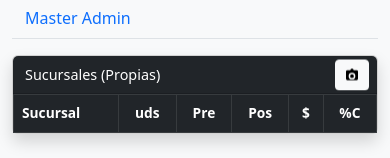
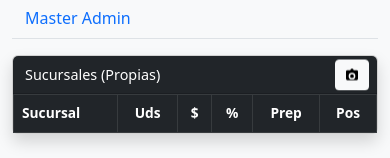
Before and after one commit to steevenU1/nano_php, a PHP site: page /dashboard_unificado.php in a window 390 px wide. Shown: the part 992-1150 px from the top of the page. Run offline with PHP 8.4, Linux system fonts and the light colour scheme; the visitor is signed in with stand-in values (Sample User, id 1); data that the repository does not hold is empty.

Commit message:
ajuste de columnas en dashboard semabnal y mensual

```diff
--- a/dashboard_unificado.php
+++ b/dashboard_unificado.php
@@ -568,20 +568,22 @@ if ($otrasVal>0) { $labelsGraf[]='Otras'; $dataGraf[]=round($otrasVal,2); }
                           <tr>
                             <th>Sucursal</th>
                             <th class="d-none d-md-table-cell">Tipo</th>
-                            <!-- Desktop cols -->
+
+                            <!-- Desktop (orden: Uds, Ventas $, % Cumpl., Prep, Pos, Cuota $, Progreso) -->
                             <th class="d-none d-md-table-cell">Unidades</th>
-                            <th class="d-none d-md-table-cell">SIM Prepago</th>
-                            <th class="d-none d-md-table-cell">SIM Pospago</th>
-                            <th class="d-none d-md-table-cell">Cuota $</th>
                             <th class="d-none d-md-table-cell">Ventas $</th>
                             <th class="d-none d-md-table-cell">% Cumpl.</th>
+                            <th class="d-none d-md-table-cell">Prep</th>
+                            <th class="d-none d-md-table-cell">Pos</th>
+                            <th class="d-none d-md-table-cell">Cuota $</th>
                             <th class="d-none d-md-table-cell">Progreso</th>
-                            <!-- Móvil abreviado -->
-                            <th class="d-table-cell d-md-none text-center">uds</th>
-                            <th class="d-table-cell d-md-none text-center">Pre</th>
+
+                            <!-- Móvil (orden: Uds, $, %, Prep, Pos) -->
+                            <th class="d-table-cell d-md-none text-center">Uds</th>
+                            <th class="d-table-cell d-md-none text-center">$</th>
+                            <th class="d-table-cell d-md-none text-center">%</th>
+                            <th class="d-table-cell d-md-none text-center">Prep</th>
                             <th class="d-table-cell d-md-none text-center">Pos</th>
-                            <th class="d-table-cell d-md-none text-center">$</th>
-                            <th class="d-table-cell d-md-none text-center">%C</th>
                           </tr>
                         </thead>
                         <tbody>
@@ -642,20 +644,21 @@ if ($otrasVal>0) { $labelsGraf[]='Otras'; $dataGraf[]=round($otrasVal,2); }
                           <th class="d-none d-md-table-cell">Sucursal</th>
                           <th class="d-none d-md-table-cell">Tipo</th>
 
-                          <!-- Desktop -->
+                          <!-- Desktop (Uds, Ventas $, % Cumpl., Prep, Pos, Cuota (u), Progreso) -->
                           <th class="d-none d-md-table-cell">Unidades</th>
-                          <th class="d-none d-md-table-cell">SIM Prepago</th>
-                          <th class="d-none d-md-table-cell">SIM Pospago</th>
                           <th class="d-none d-md-table-cell">Ventas $</th>
                           <th class="d-none d-md-table-cell">% Cumpl.</th>
+                          <th class="d-none d-md-table-cell">Prep</th>
+                          <th class="d-none d-md-table-cell">Pos</th>
+                          <th class="d-none d-md-table-cell">Cuota (u)</th>
                           <th class="d-none d-md-table-cell">Progreso</th>
 
-                          <!-- Móvil abreviado -->
-                          <th class="d-table-cell d-md-none text-center">uds</th>
-                          <th class="d-table-cell d-md-none text-center">Pre</th>
+                          <!-- Móvil (Uds, $, %, Prep, Pos) -->
+                          <th class="d-table-cell d-md-none text-center">Uds</th>
+                          <th class="d-table-cell d-md-none text-center">$</th>
+                          <th class="d-table-cell d-md-none text-center">%</th>
+                          <th class="d-table-cell d-md-none text-center">Prep</th>
                           <th class="d-table-cell d-md-none text-center">Pos</th>
-                          <th class="d-table-cell d-md-none text-center">$</th>
-                          <th class="d-table-cell d-md-none text-center">%C</th>
                         </tr>
                       </thead>
                       <tbody>
@@ -718,17 +722,17 @@ if ($otrasVal>0) { $labelsGraf[]='Otras'; $dataGraf[]=round($otrasVal,2); }
                                 <th>Sucursal</th>
                                 <th class="d-none d-md-table-cell">Tipo</th>
 
-                                <!-- Desktop -->
+                                <!-- Desktop: Uds, Ventas $, Prep, Pos -->
                                 <th class="d-none d-md-table-cell">Unidades</th>
-                                <th class="d-none d-md-table-cell">SIM Prepago</th>
-                                <th class="d-none d-md-table-cell">SIM Pospago</th>
                                 <th class="d-none d-md-table-cell">Ventas $</th>
+                                <th class="d-none d-md-table-cell">Prep</th>
+                                <th class="d-none d-md-table-cell">Pos</th>
 
-                                <!-- Móvil abreviado -->
-                                <th class="d-table-cell d-md-none text-center">uds</th>
-                                <th class="d-table-cell d-md-none text-center">Pre</th>
+                                <!-- Móvil: Uds, $, Prep, Pos -->
+                                <th class="d-table-cell d-md-none text-center">Uds</th>
+                                <th class="d-table-cell d-md-none text-center">$</th>
+                                <th class="d-table-cell d-md-none text-center">Prep</th>
                                 <th class="d-table-cell d-md-none text-center">Pos</th>
-                                <th class="d-table-cell d-md-none text-center">$</th>
                             </tr>
                         </thead>
                         <tbody>
```
Also changed, not shown: other parts of dashboard_unificado.php (+14 -13 lines), dashboard_mensual.php (+32 -32 lines).
